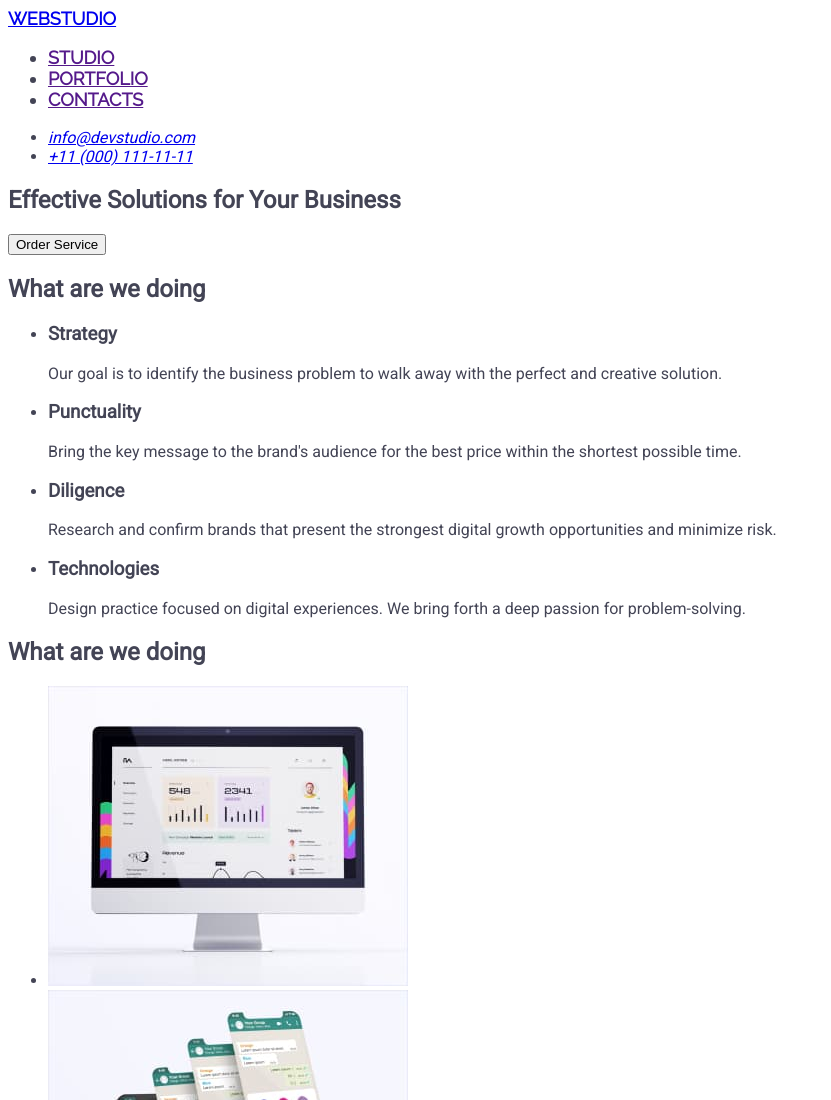
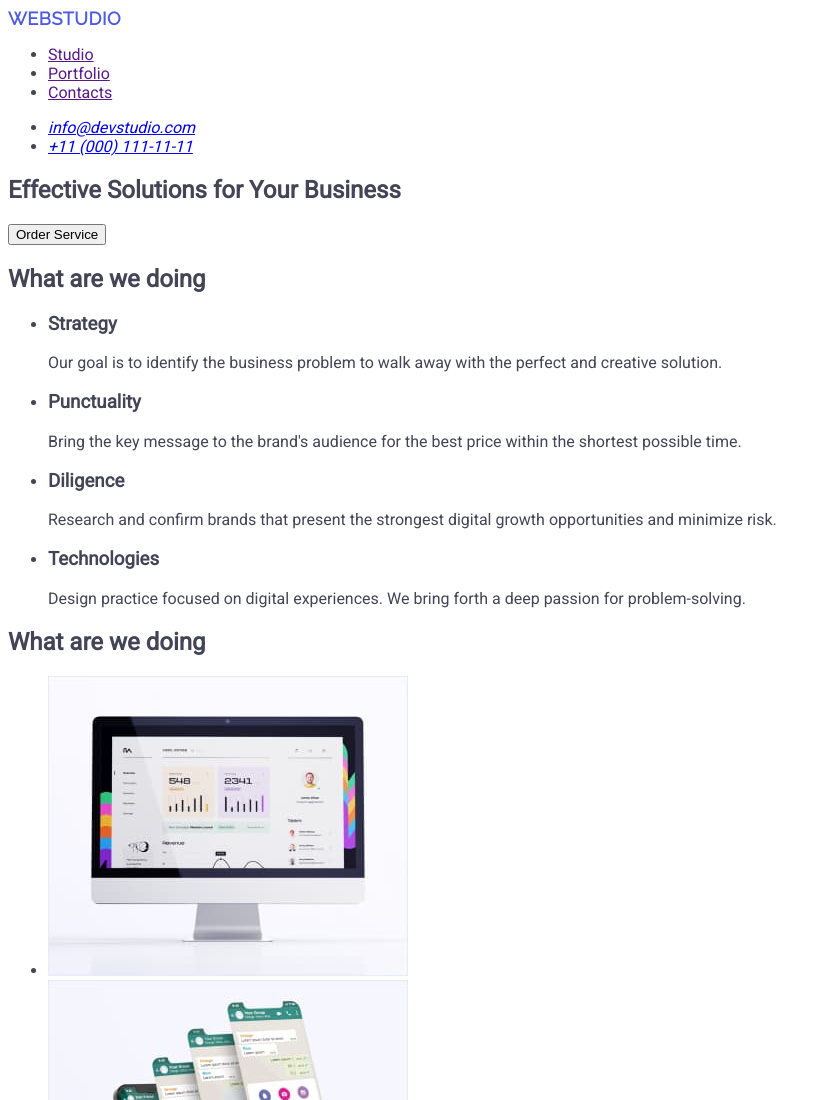
Before and after one commit to BotInterpreters/goit-markup-hw-02, a plain HTML site: page index.html in a window 1280 px wide. Shown: the top 1100 px of the page, without its empty margins (0-831 px from the left). Drawn offline with Linux system fonts and the light colour scheme.

Commit message:
logo link

```diff
--- a/css/styles.css
+++ b/css/styles.css
@@ -1,6 +1,6 @@
 :root {
     --logo-color: #3f51b5;
-  }
+}
 
 
 body {
@@ -16,4 +16,6 @@ body {
     line-height: 1.17;
     text-transform: uppercase;
     text-decoration: none;
+    letter-spacing: 0.03em;
+    color: #4d5ae5;
 }
--- a/index.html
+++ b/index.html
@@ -17,8 +17,10 @@
   </head>
   <body>
     <header>
-      <nav class="logo">
-        <a href="./index.html">WebStudio</a>
+      <nav>
+        <a class="logo link" href="./index.html"
+        >Web<span class="header-logo">Studio</span></a
+        >
         <ul>
           <li><a href="">Studio</a></li>
           <li><a href="">Portfolio</a></li>
```
